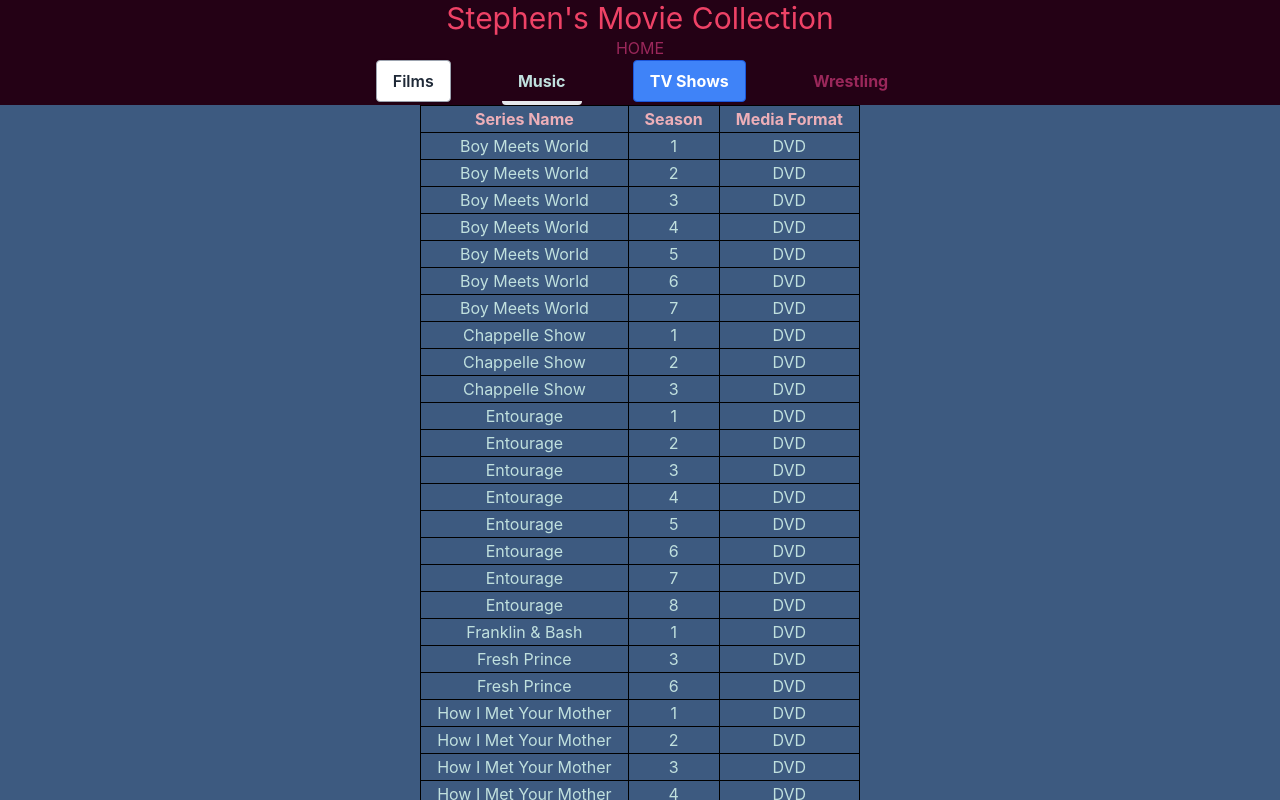
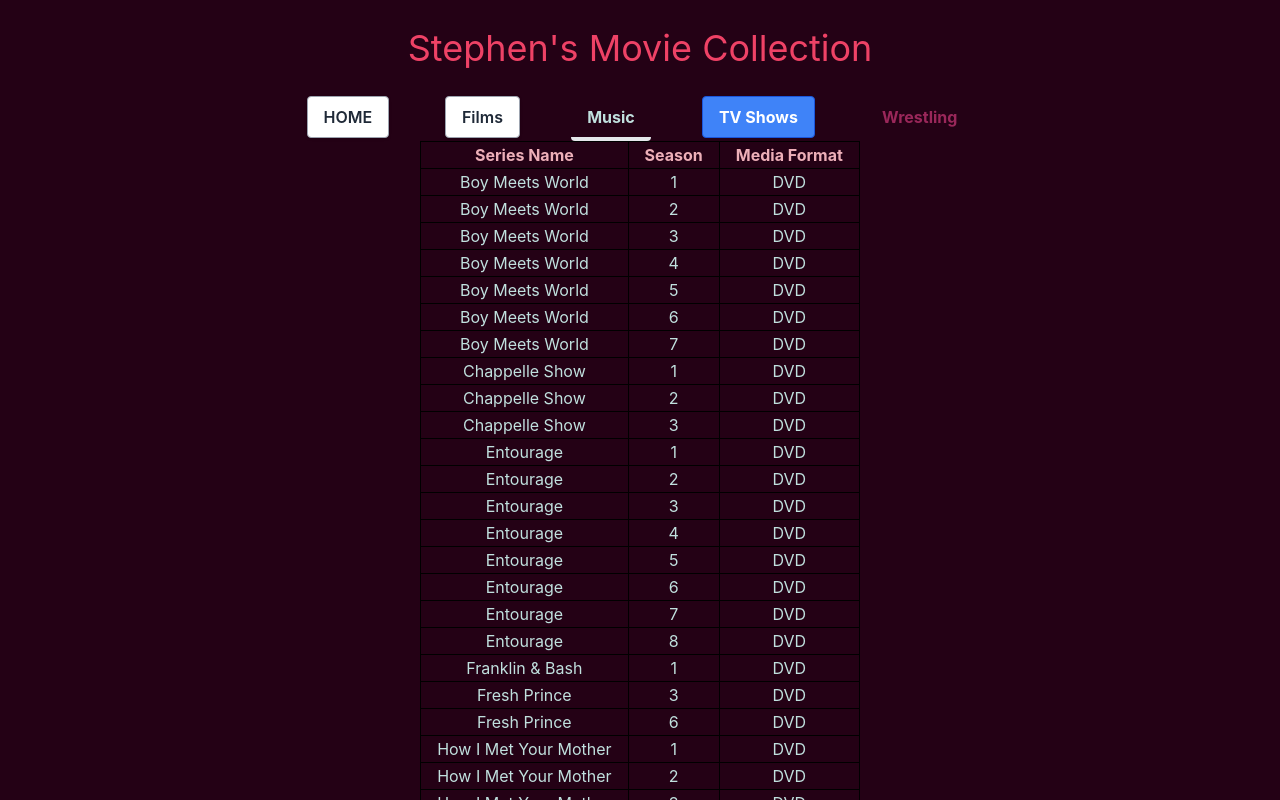
Before and after one commit to stephenfudge/ubiquitous-octo-rotary-phone, a React (Create React App) app: page /tv in a window 1280 px wide. Shown: the top 800 px of the page. Built offline with nearby package versions, Linux system fonts and the light colour scheme.

Commit message:
got the home button to take back to testmain and changed background on tv to see if i like it better

```diff
--- a/package.json
+++ b/package.json
@@ -8,6 +8,7 @@
     "@testing-library/react": "^13.4.0",
     "@testing-library/user-event": "^13.5.0",
     "autoprefixer": "^10.4.8",
+    "axios": "^0.27.2",
     "flowbite": "^1.5.3",
     "flowbite-react": "^0.1.10",
     "gh-pages": "^4.0.0",
--- a/src/App.js
+++ b/src/App.js
@@ -33,9 +33,9 @@
       <Route path='/' element={<TestMain />} />
 
       <Route path='/films' element={<Films />} />
-      <Route path='music' element={<Music />} />
-      <Route path='tv' element={<Tv />} />
-      <Route path='wrestling' element={<Wrestling />} />
+      <Route path='/music' element={<Music />} />
+      <Route path='/tv' element={<Tv />} />
+      <Route path='/wrestling' element={<Wrestling />} />
 
       </Routes>
 
--- a/src/components/NavRouter.js
+++ b/src/components/NavRouter.js
@@ -7,10 +7,15 @@
 
     return (
        <div className='bg-darkpurple text-jazzberry'>
-       <h1 className="text-3xl text-paradise" id="title">Stephen's Movie Collection</h1>
-        <Link to="/"><button id="testmain">HOME</button></Link>
+       <h1 className="text-4xl text-paradise py-7" id="title">Stephen's Movie Collection</h1>
          <div className="navbar-menu">
            <ul>
+           <li> <Link to="/"><button className='bg-white hover:bg-gray-100 text-gray-800 font-semibold py-2 px-4 border border-gray-400 rounded shadow' >
+               HOME
+             </button>
+             </Link>
+       </li>
+
            <li> <Link to="/films"><button className='bg-white hover:bg-gray-100 text-gray-800 font-semibold py-2 px-4 border border-gray-400 rounded shadow' id="films" >
                Films
              </button>
--- a/src/components/Tv.js
+++ b/src/components/Tv.js
@@ -22,7 +22,8 @@
 
 const Tv = () =>{
   return(
-    <div className='flex justify-center mx-auto bg-bedazzle'>
+    // <div className='flex justify-center mx-auto bg-bedazzle'>
+    <div className='flex justify-center mx-auto bg-darkpurple'>
       <table class="table-auto border-collapse border border-black">
         <thead className='text-lightpink'>
           <th className='border border-black'>Series Name</th>
@@ -41,6 +42,7 @@
           })}
         </tbody>
       </table>
+
     </div>
   )
 }
--- a/src/pages/TestMain.js
+++ b/src/pages/TestMain.js
@@ -3,8 +3,9 @@
 
 function TestMain(){
     return(
-<div>
-        <h3> THIS IS THE MAIN PAGE WORDS GO HEEERREEEE</h3>
+<div className='bg-darkpurple'>
+        <h3 className='text-white text-2xl'> Click on the appropriate category above  to see the movies I have, let's have a movie night!</h3>
+
 
 </div>
     )
```
Also changed, not shown: 1 other file (tests, documents, lock files or other folders).
